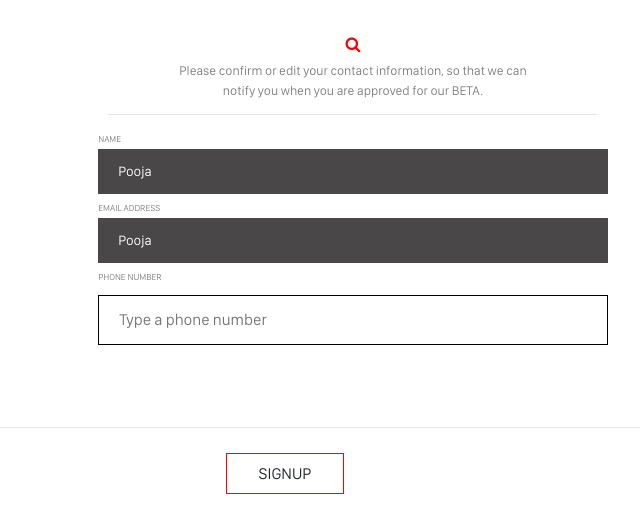
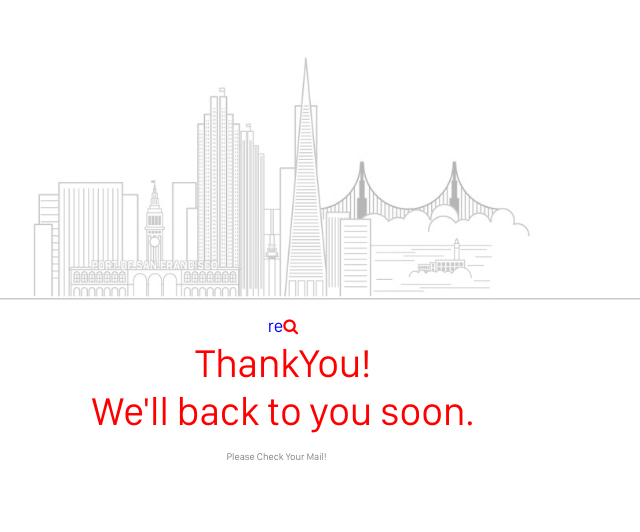
Before and after one commit to PoojaGholap94/BetaRegApp, an Angular app: page / in a window 1280 px wide. Shown: the top 532 px of the page, without its empty margins (287-927 px from the left). Built offline with nearby package versions, Linux system fonts and the light colour scheme.

Commit message:
Done with designing of ThankYou Component

```diff
--- a/src/app/app.component.html
+++ b/src/app/app.component.html
@@ -1,3 +1,4 @@
 
 <!-- <app-sign-up-module></app-sign-up-module> -->
-<app-registration-form></app-registration-form>
+<!-- <app-registration-form></app-registration-form> -->
+<app-thank-you></app-thank-you>
--- a/src/app/registration-form/registration-form.component.scss
+++ b/src/app/registration-form/registration-form.component.scss
@@ -57,7 +57,7 @@ input[type=number]
     border: 1px solid red;
     color: red;
     padding: 10px 32px;
-    margin-left: 40%;
+    margin-left: 45%;
     text-align: center;
     font-size: 16px;
 }
--- a/src/app/thank-you/thank-you.component.html
+++ b/src/app/thank-you/thank-you.component.html
@@ -1 +1,19 @@
-<p>thank-you works!</p>
+
+
+<link rel="stylesheet" href="https://stackpath.bootstrapcdn.com/font-awesome/4.7.0/css/font-awesome.min.css" integrity="sha384-wvfXpqpZZVQGK6TAh5PVlGOfQNHSoD2xbE+QkPxCAFlNEevoEH3Sl0sibVcOQVnN" crossorigin="anonymous">
+<div class="container">
+  <div>
+    <img
+      src="assets\Images\RequestAccess.png"
+      />
+  </div>
+ <div style="text-align: center;">
+    <p>re</p>
+    <i class="fa fa-search"></i>
+     </div>
+ <div>
+    <h1>ThankYou!<br>We'll back to you soon.</h1>
+    <p class="Msg">Please Check Your Mail!</p>
+ </div>
+
+</div>
--- a/src/app/thank-you/thank-you.component.scss
+++ b/src/app/thank-you/thank-you.component.scss
@@ -0,0 +1,31 @@
+img{
+    max-width: 100%;
+   text-align: center;
+   padding-top: 40px;
+}
+
+*
+{
+    font-family: SF;
+}
+
+p{
+    text-align: center;
+    color: blue;
+    font-size: large;
+    display: inline;
+    position: relative;
+    // margin-left: 40%;
+}
+h1{
+    text-align: center;
+    color: red;
+    font-style: bold;
+}
+
+.Msg{
+    color:gray;
+    font-size: x-small;
+    text-align: center;
+    margin-left: 45%;
+}
```
